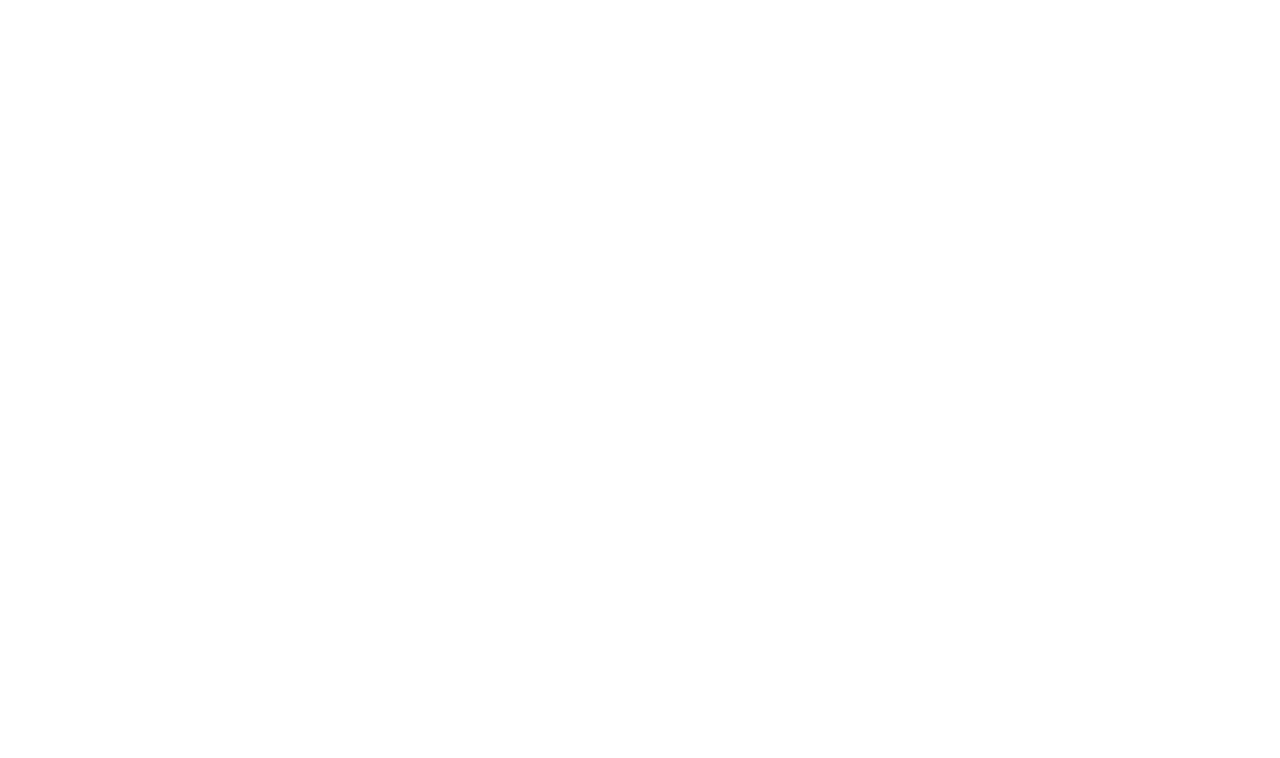
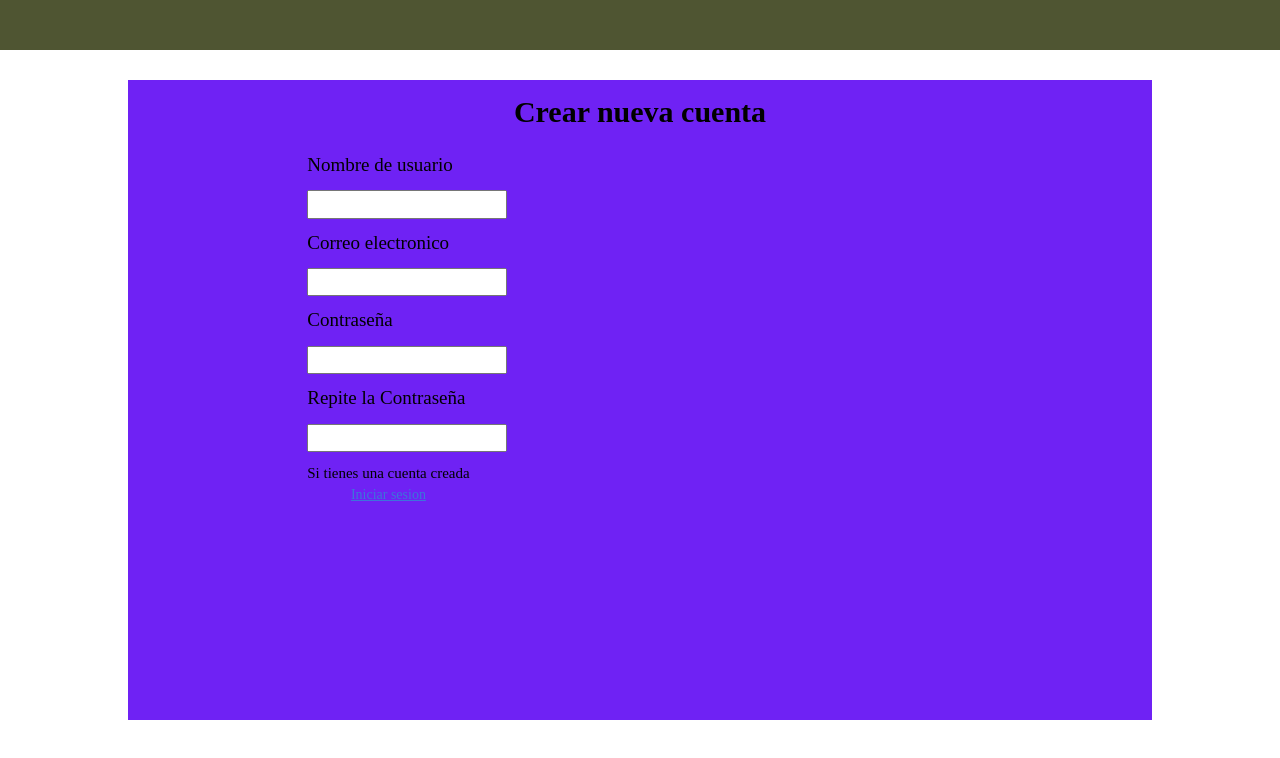
Before and after one commit to Joseludmer432/ALCALIZATHION, a plain HTML site: page Pagina principal/crear cuenta/index.html in a window 1280 px wide. Drawn offline with Linux system fonts and the light colour scheme.

Commit message:
asigne la pagina de crear cuenta

```diff
--- a/Pagina principal/crear cuenta/Style/phone.css
+++ b/Pagina principal/crear cuenta/Style/phone.css
@@ -0,0 +1,150 @@
+* {
+    box-sizing: border-box;
+    margin: 0;
+    padding: 0;
+}
+
+body {
+    font-size: 62.5%;
+}
+
+
+/* header */
+
+header {
+    width: 100%;
+    height: 50px;
+    background-color: #4f5532;
+}
+
+
+/* main */
+
+main {
+    width: 80%;
+    height: 80vh;
+    display: flex;
+    margin: 0 auto;
+    background-color: #6f22f4;
+    margin-top: 30px;
+    flex-direction: column;
+}
+
+.title-content {
+    display: flex;
+    width: 100%;
+    justify-content: center;
+    align-items: flex-start;
+    margin-top: 15px;
+    font-size: 15px;
+}
+
+.section-div {
+    display: flex;
+    width: 65%;
+    height: 70%;
+    margin: 0 auto;
+    flex-direction: column;
+    font-size: 15px;
+    margin-top: 25px;
+}
+
+.section-div .name-of-user {
+    width: 100%;
+    height: 7%;
+    font-size: 19px;
+}
+
+.section-div .input-name-user {
+    width: 100%;
+    height: 7%;
+    margin-top: 5px;
+}
+
+.section-div .input-name-user input {
+    width: 200px;
+    height: 90%;
+}
+
+.section-div .account-correo-electronico {
+    width: 100%;
+    height: 7%;
+    font-size: 19px;
+    margin-top: 10px;
+}
+
+.section-div .input-correo-electronico {
+    width: 100%;
+    height: 7%;
+    margin-top: 5px;
+}
+
+.section-div .input-correo-electronico input {
+    width: 200px;
+    height: 90%;
+}
+
+.section-div .password {
+    width: 100%;
+    height: 7%;
+    font-size: 19px;
+    margin-top: 10px;
+}
+
+.section-div .input-password {
+    width: 100%;
+    height: 7%;
+    margin-top: 5px;
+}
+
+.section-div .input-password input {
+    width: 200px;
+    height: 90%;
+}
+
+.section-div .confirm--password {
+    width: 100%;
+    height: 7%;
+    font-size: 19px;
+    margin-top: 10px;
+}
+
+.section-div .input-confirm-to--password {
+    width: 100%;
+    height: 7%;
+    margin-top: 5px;
+}
+
+.section-div .input-confirm-to--password input {
+    width: 200px;
+    height: 90%;
+}
+
+.section-div .iniciar-sesion-link {
+    width: 100%;
+    height: 7%;
+    font-size: 12px;
+    display: flex;
+    margin-top: 10px;
+}
+
+.section-div .iniciar-sesion-link p a {
+    display: flex;
+    align-items: center;
+    justify-content: center;
+}
+
+.section-div .iniciar-sesion-link p a:hover {
+    color: #ffffff;
+    font-style: none;
+}
+
+.section-div .iniciar-sesion-link p a {
+    color: #3d74da;
+    margin-top: 5px;
+    font-size: 14px;
+}
+
+.section-div .iniciar-sesion-link p {
+    font-size: 15px;
+}
--- a/Pagina principal/crear cuenta/index.html
+++ b/Pagina principal/crear cuenta/index.html
@@ -1,26 +1,71 @@
 <!DOCTYPE html>
 <html lang="en">
+
 <head>
     <meta charset="UTF-8">
     <meta http-equiv="X-UA-Compatible" content="IE=edge">
     <meta name="viewport" content="width=device-width, initial-scale=1.0">
-    <link rel="stylesheet" href="./Style/desktop.css">
-    <link rel="stylesheet" href="./Style/phone.css">
-    <link rel="stylesheet" href="./Style/style.css">
-    <link rel="stylesheet" href="./Style/tablet.css">
+    <link rel="stylesheet" href="../crear cuenta/Style/phone.css">
 </head>
+
 <body>
 
     <header>
 
     </header>
     <main>
+        <div class="title-content">
+            <h1>Crear nueva cuenta</h1>
+        </div>
+        <div class="section-div">
+            <div class="name-of-user">
+                <p>
+                    Nombre de usuario
+                </p>
+            </div>
+            <div class="input-name-user">
+                <input type="text">
+            </div>
+            <div class="account-correo-electronico">
+                <p>
+                    Correo electronico
+                </p>
+            </div>
+            <div class="input-correo-electronico">
+                <input type="e-mail">
+            </div>
+            <div class="password">
+                <p>
+                    Contraseña
+                </p>
+            </div>
+            <div class="input-password">
+                <input type="password">
+            </div>
 
+            <div class="confirm--password">
+                <p>
+                    Repite la Contraseña
+                </p>
+            </div>
+            <div class="input-confirm-to--password">
+                <input type="password">
+            </div>
+            <div class="iniciar-sesion-link">
+                <p>
+                    Si tienes una cuenta creada <br>
+                    <a href="../Iniciar Sesion/index.html">
+                        Iniciar sesion
+                    </a>
+                </p>
+            </div>
+        </div>
     </main>
     <footer>
 
     </footer>
 
-    <script src="./funciones.js"></script>
+    <script src=" ./funciones.js "></script>
 </body>
+
 </html>
```
Also changed, not shown: Pagina principal/pagina sin cuenta/Style/phone.css (+14 -13 lines), Pagina principal/pagina sin cuenta/index.html (+5 -4 lines).
